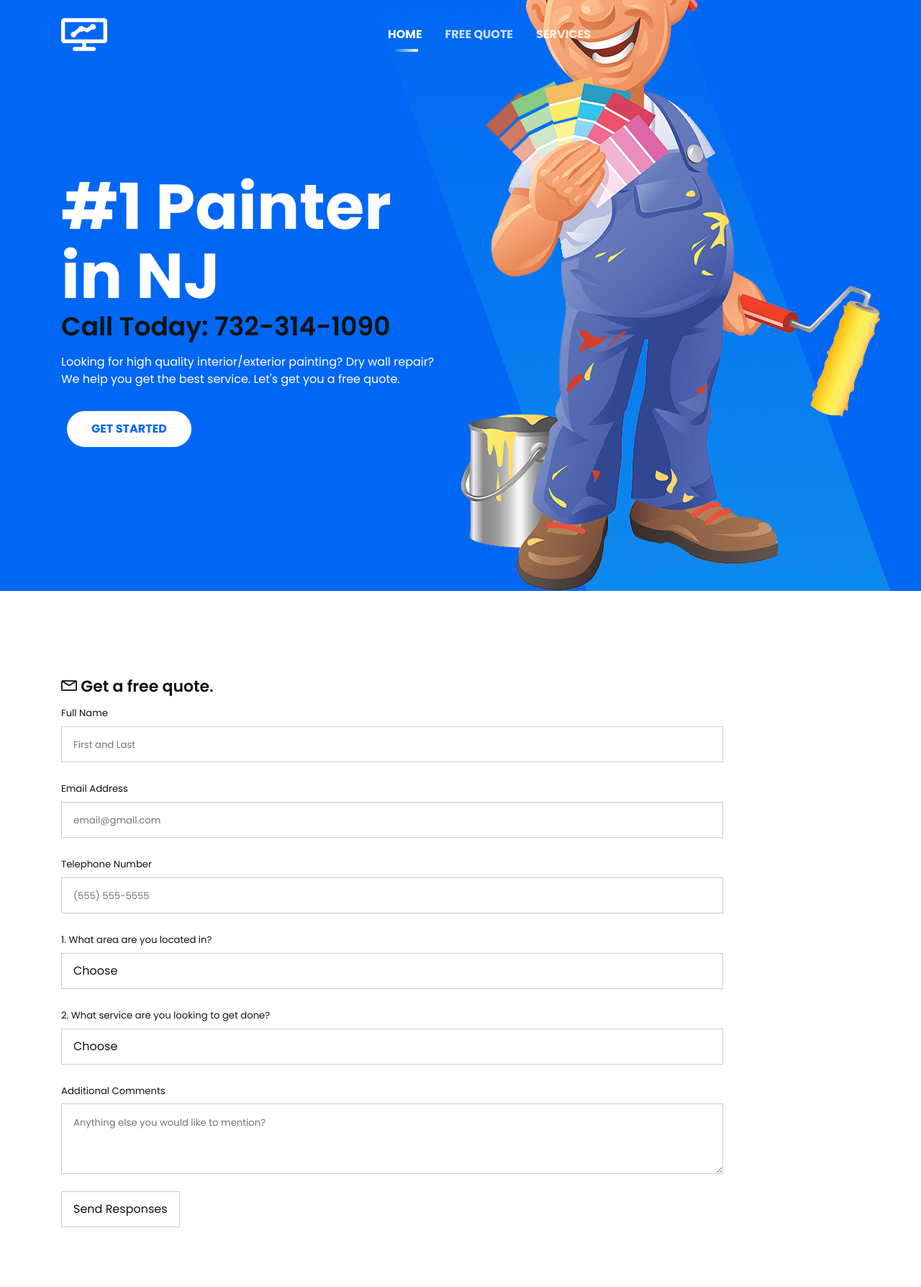
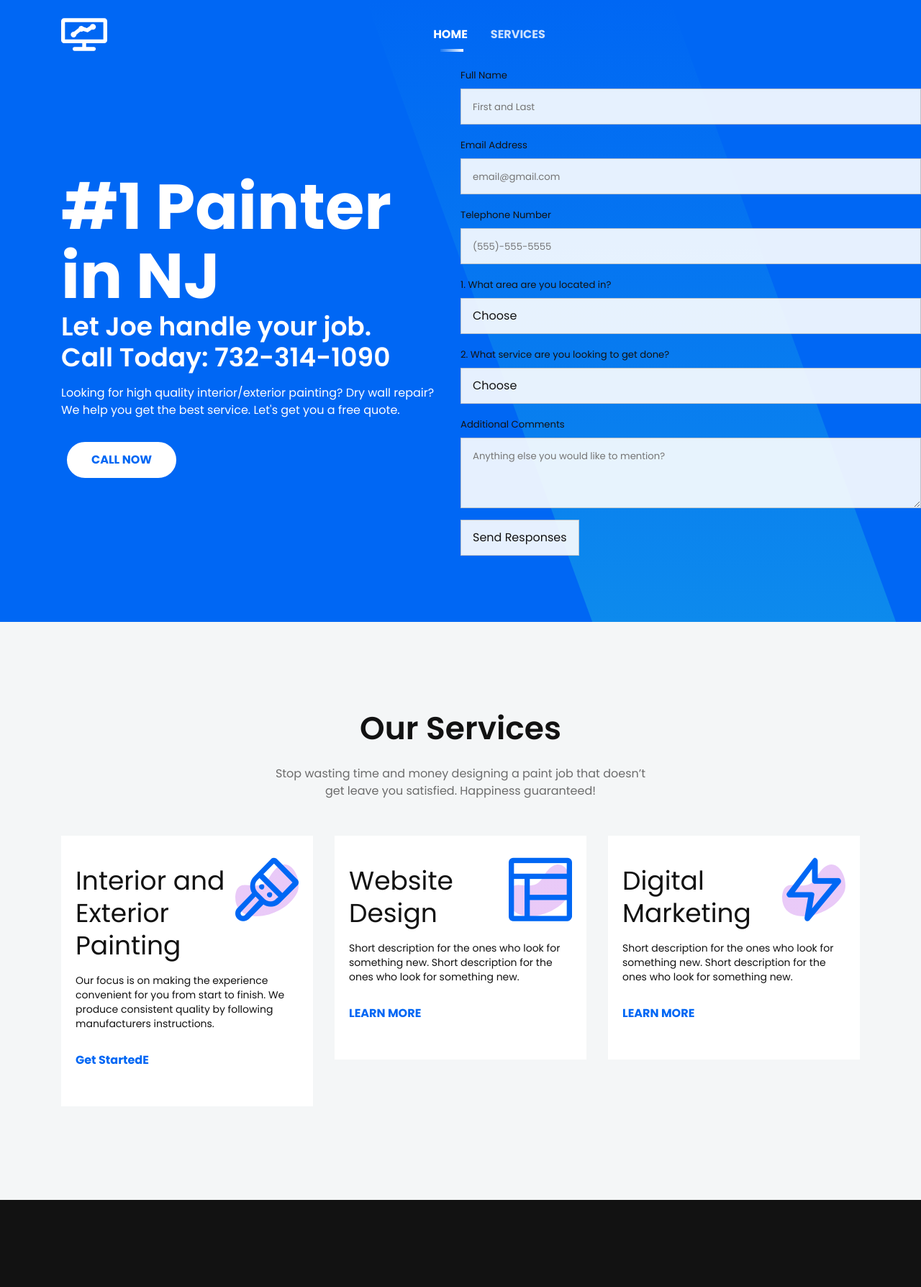
Before and after one commit to RandallKeur/PainterLandingPage, a PHP site: page / in a window 1280 px wide. Shown: the top 1788 px of the page at 72% size. Run offline with PHP 8.4, Linux system fonts and the light colour scheme.

Commit message:
add new files

```diff
--- a/assets/css/style.css
+++ b/assets/css/style.css
@@ -67,7 +67,8 @@ h1 {
   font-size: 48px; }
 
 h2 {
-  font-size: 36px; }
+  font-size: 36px;
+  color: #FFFFFF;   }
 
 h3 {
   font-size: 28px; }
--- a/index.html
+++ b/index.html
@@ -5,13 +5,13 @@
     <meta charset="utf-8">
 
     <!--====== Title ======-->
-    <title>Smash - Bootstrap Business Template</title>
+    <title>#1 NJ Painter - Professional Painting and Paper Hanging</title>
 
     <meta name="description" content="">
     <meta name="viewport" content="width=device-width, initial-scale=1">
 
     <!--====== Favicon Icon ======-->
-    <link rel="shortcut icon" href="assets/images/favicon.png" type="image/png">
+    <link rel="shortcut icon" href="assets/images/digital marketing painter painting nj new jersey.PNG" type="image/png">
 
     <!--====== Magnific Popup CSS ======-->
     <link rel="stylesheet" href="assets/css/magnific-popup.css">
@@ -34,9 +34,6 @@
 </head>
 
 <body>
-    <!--[if IE]>
-    <p class="browserupgrade">You are using an <strong>outdated</strong> browser. Please <a href="https://browsehappy.com/">upgrade your browser</a> to improve your experience and security.</p>
-  <![endif]-->
 
     <!--====== PRELOADER PART START ======-->
 
@@ -68,7 +65,7 @@
                     <nav class="navbar navbar-expand-lg">
 
                         <a class="navbar-brand" href="#">
-                            <img src="assets/images/logo.svg" alt="Logo">
+                            <img src="assets/images/logo-2.svg" alt="Logo">
                         </a>
 
                         <button class="navbar-toggler" type="button" data-toggle="collapse" data-target="#navbarTwo" aria-controls="navbarTwo" aria-expanded="false" aria-label="Toggle navigation">
@@ -80,7 +77,7 @@
                         <div class="collapse navbar-collapse sub-menu-bar" id="navbarTwo">
                             <ul class="navbar-nav m-auto">
                                 <li class="nav-item active"><a class="page-scroll" href="#home">home</a></li>
-                                <li class="nav-item"><a class="page-scroll" href="#contact">Free Quote</a></li>
+                           <!--     <li class="nav-item"><a class="page-scroll" href="#contact">Free Quote</a></li> -->
                             <li class="nav-item"><a class="page-scroll" href="#services">Services</a></li>
 
                             </ul>
@@ -107,35 +104,27 @@
                             <div class="col-lg-6">
                                 <div class="slider-content">
                                     <h1 class="title">#1 Painter in NJ</h1>
-                                    <h2 class="text1">Call Today: 732-314-1090</h2>
+                                    <h2 class="">Let Joe handle your job.</h2>
+                                    <h2 class="">Call Today: 732-314-1090</h2>
                                     <p class="text">Looking for high quality interior/exterior painting? Dry wall repair? We help you get the best service. Let's get you a free quote.</p>
 
                                     <ul class="slider-btn rounded-buttons">
-                                        <li><a class="main-btn rounded-one" href="#contact"> GET STARTED</a></li>
+                                        <li><a class="main-btn rounded-one" href="tel:7323141090">CALL NOW</a></li>
                                     </ul>
                                 </div>
                             </div>
                         </div> <!-- row -->
                     </div> <!-- container -->
-                    <div class="slider-image-box d-none d-lg-flex align-items-end">
+                    <div class="slider-image-box d-none d-lg-flex align-items-center">
 
                         <div class="slider-image">
-                            <img src="assets/images/slider/6.png" alt="Hero">
-                        </div> <!-- slider-imgae -->
-                    </div> <!-- slider-imgae box -->
-            </div>
-        </div>
-    </section>
 
     <!--====== SLIDER PART ENDS ======-->
 
 
     <!-- modify this form HTML and place wherever you want your form -->
-     <section id="contact" class="portfolio-area portfolio-four pb-100">
-        <div class="container">
-            <div class="row">
-                <div class="col-lg-10">
-                <h4 class="contact-title pb-10"><i class="lni lni-envelope"></i> Get a free <span>quote.</span></h4>
+
+             <!--    <h4 class="contact-title pb-10"><i class="lni lni-envelope"></i> </h4>-->
 
  <form id="fs-frm" name="survey-form" accept-charset="utf-8" action="https://formspree.io/f/xgerwevo" method="post">
   <fieldset id="fs-frm-inputs">
@@ -146,7 +135,7 @@
     <input type="email" name="_replyto" id="email-address" placeholder="email@gmail.com" required="">
 
     <label for="telephone">Telephone Number</label>
-    <input type="telephone" name="telephone" id="telephone" placeholder="(555) 555-5555"  required="">
+    <input type="telephone" name="telephone" id="telephone" placeholder="(555)-555-5555"  required="">
 
     <fieldset id="fs-frm-selects">
       <label for="timely">1. What area are you located in?</label>
@@ -211,7 +200,7 @@
   border: 1px solid rgba(0,0,0,0.2);
   background-color: rgba(255,255,255,0.9);
   padding: .75em 1rem;
-  margin-bottom: 1.5rem;
+  margin-bottom: 1.0rem;
 }
 #fs-frm input:focus,
 #fs-frm select:focus,
@@ -222,7 +211,7 @@
   outline-color: gray;
   outline-offset: -1px;
 }
-#fs-frm [type="text"],
+#fs-frm [type="text"] { color: rgba(255,255,255,0.9); },
 #fs-frm [type="email"] {
   width: 100%;
 }
@@ -282,9 +271,19 @@
 }
 </style>
 </div>
-            </div> <!-- row -->
-        </div> <!-- container -->
+
+
+
+
+  <!-- slider-imgae  <img src="assets/images/slider/6.png" alt="Hero">   -->
+
+                        </div> <!-- slider-imgae -->
+                    </div> <!-- slider-imgae box -->
+
+        </div>
+         </div>
     </section>
+
 
      <!--====== FEATRES TWO PART START ======-->
 
@@ -294,7 +293,7 @@
                 <div class="col-lg-6 col-md-10">
                     <div class="section-title text-center pb-10">
                         <h3 class="title">Our Services</h3>
-                        <p class="text">Stop wasting time and money designing and managing a website that doesn’t get results. Happiness guaranteed!</p>
+                        <p class="text">Stop wasting time and money designing a paint job that doesn’t get leave you satisfied. Happiness guaranteed!</p>
                     </div> <!-- row -->
                 </div>
             </div> <!-- row -->
@@ -302,15 +301,15 @@
                 <div class="col-lg-4 col-md-7 col-sm-9">
                     <div class="single-features mt-40">
                         <div class="features-title-icon d-flex justify-content-between">
-                            <h4 class="features-title"><a href="#">Graphics Design</a></h4>
+                            <h4 class="features-title"><a href="#">Interior and Exterior Painting</a></h4>
                             <div class="features-icon">
                                 <i class="lni lni-brush"></i>
                                 <img class="shape" src="assets/images/f-shape-1.svg" alt="Shape">
                             </div>
                         </div>
                         <div class="features-content">
-                            <p class="text">Short description for the ones who look for something new. Short description for the ones who look for something new.</p>
-                            <a class="features-btn" href="#">LEARN MORE</a>
+                            <p class="text">Our focus is on making the experience convenient for you from start to finish. We produce consistent quality by following manufacturers instructions. </p>
+                            <a class="features-btn" href="#home">Get StartedE</a>
                         </div>
                     </div> <!-- single features -->
                 </div>
@@ -325,7 +324,7 @@
                         </div>
                         <div class="features-content">
                             <p class="text">Short description for the ones who look for something new. Short description for the ones who look for something new.</p>
-                            <a class="features-btn" href="#">LEARN MORE</a>
+                            <a class="features-btn" href="#home">LEARN MORE</a>
                         </div>
                     </div> <!-- single features -->
                 </div>
@@ -355,14 +354,11 @@
             <div class="row justify-content-center">
                 <div class="col-lg-6">
                     <div class="footer-logo text-center">
-                        <a class="mt-30" href="https://rnadigitech.com"><img src="assets/images/rna-white-small.png" alt="Logo"></a>
+                        <a class="mt-30" href="https://rnadigitech.com"><img src="assets/images/rna-white-small.png" alt="RnA Digitech"></a>
                     </div> <!-- footer logo -->
 
-                    <div class="footer-support text-center">
-                        <span class="mail">rnadigitech@gmail.com</span>
-                    </div>
                     <div class="copyright text-center mt-35">
-                        <p class="text">Built by R&A Digitech <a href="https://rnadigitech.com" rel="nofollow">Visit our Site</a> </p>
+                        <p class="text" href="rnadigitech@gmail.com">Built by R&A Digitech <a href="https://rnadigitech.com" rel="nofollow">Visit our Site</a> </p>
                     </div> <!--  copyright -->
                 </div>
             </div> <!-- row -->
--- /dev/null
+++ b/robots.txt
@@ -0,0 +1 @@
+User-agent: *
```
Also changed, not shown: assets/images/digital marketing painter painting nj new jersey.PNG (added), assets/images/new jersey painter middlesex county interior exterior dry wall professional painting and paper hanging brush.PNG (added), assets/images/new jersey painter middlesex county interior exterior dry wall professional painting and paper hanging.PNG (added), license.txt (deleted).
